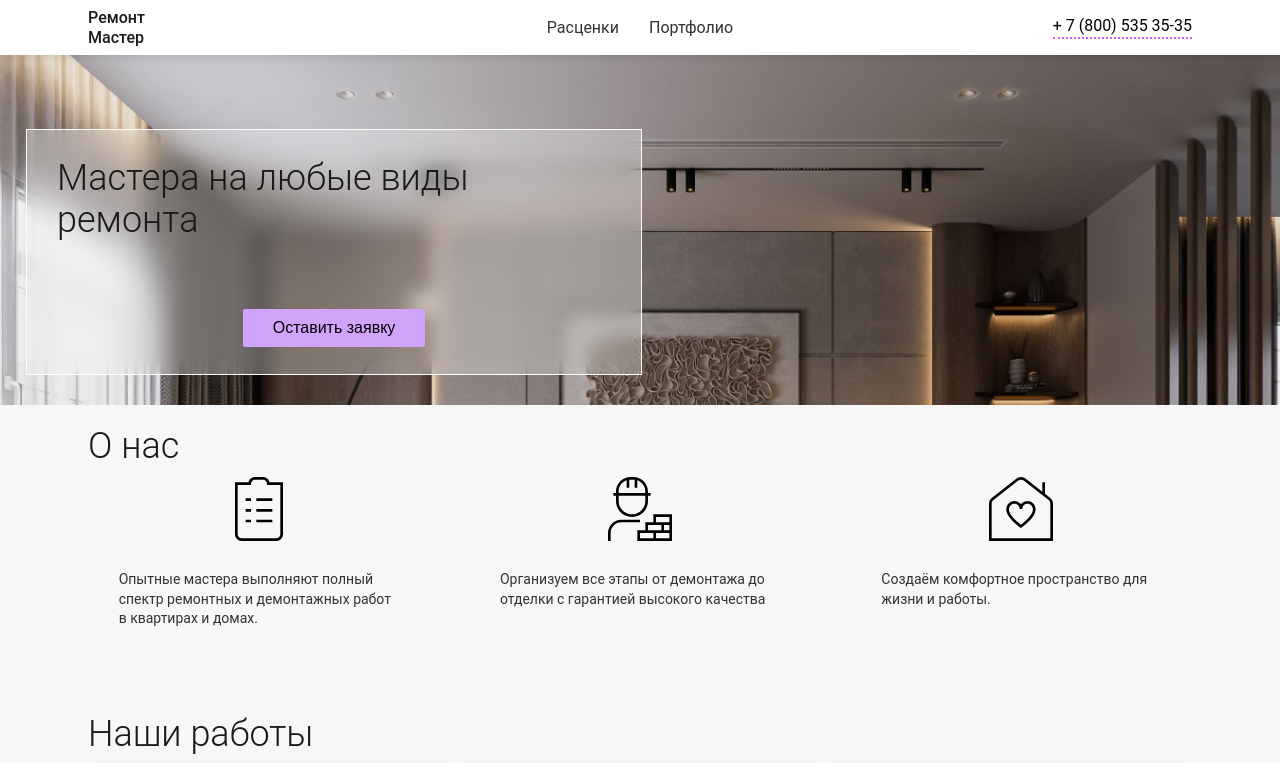
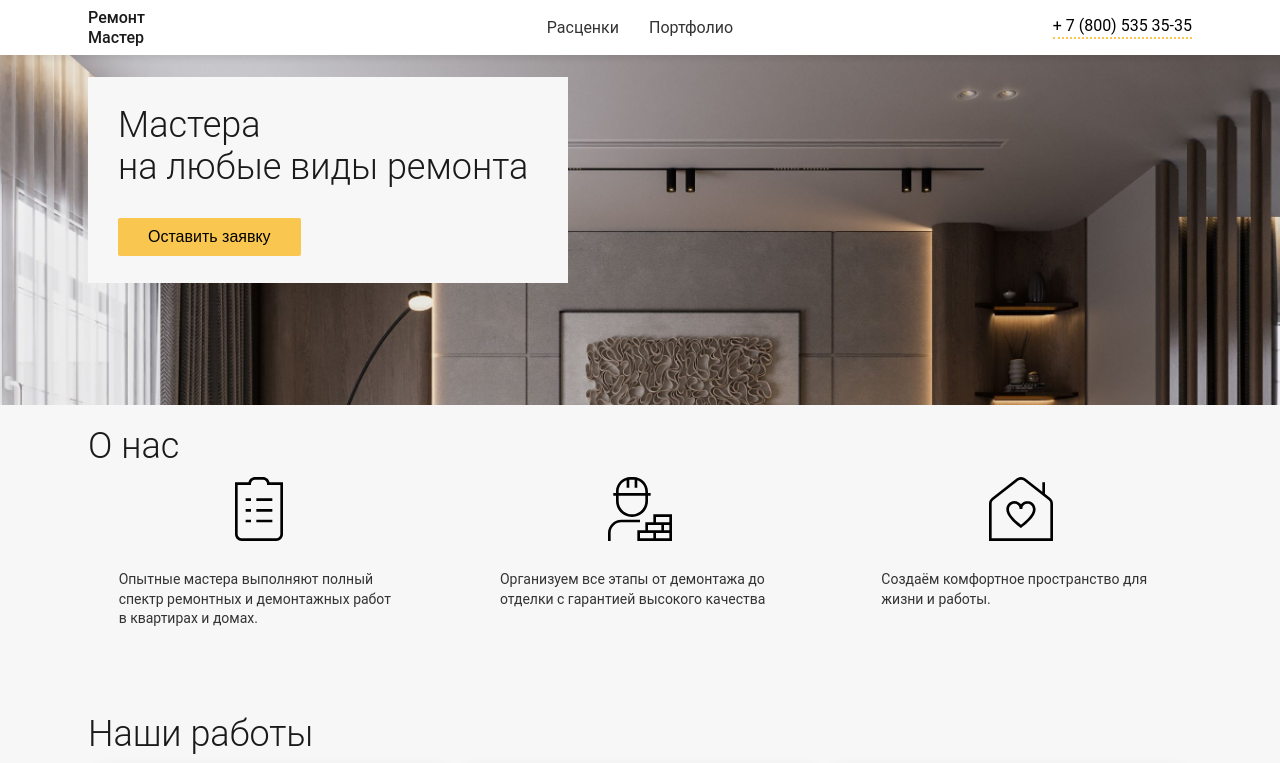
Before and after one commit to avocadonet/website-repair, a Vue app in the folder vue-project/: page / in a window 1280 px wide. Shown: the top 763 px of the page. Built offline with nearby package versions, Linux system fonts and the light colour scheme.

Commit message:
change styles

```diff
--- a/vue-project/src/App.vue
+++ b/vue-project/src/App.vue
@@ -112,7 +112,7 @@ body {
 }
 
 .nav-links a.active, .nav-links a:hover {
-  color: #d15cfc;
+  color: #ffbe0b;
 }
 
 .contact {
@@ -124,7 +124,7 @@ body {
 .phone-link {
   text-decoration: none;
   color: #000;
-  border-bottom: 2px dotted #d15cfc;
+  border-bottom: 2px dotted #f9c74f;
   padding-bottom: 2px;
 }
 
--- a/vue-project/src/components/TabHome.vue
+++ b/vue-project/src/components/TabHome.vue
@@ -2,9 +2,11 @@
   <div class="home-content">
     <!-- Остальные секции остаются без изменений -->
     <section class="hero">
-      <div class="hero-content">
-        <h1 class="hero-title">Мастера на любые виды ремонта</h1>
-        <button class="cta-button" @click="$emit('open-modal')">Оставить заявку</button>
+      <div class="hero-wrapper">
+        <div class="hero-content">
+          <h1 class="hero-title">Мастера <br /> на любые виды ремонта</h1>
+          <button class="cta-button" @click="$emit('open-modal')">Оставить заявку</button>
+        </div>
       </div>
     </section>
 
@@ -123,7 +125,6 @@ section {
 }
 
 .hero {
-  display: flex;
   min-height: 350px;
   background-color: #fff;
   align-items: center;
@@ -134,20 +135,30 @@ section {
   background-position: -45% 16%;
 }
 
+.hero-wrapper {
+  display: flex;
+  max-width: 51rem;
+  min-height: 350px;
+  margin: 0 auto;
+}
+
 .hero-content {
-  width: 616px;
+  width: 480px;
+  height: fit-content;
   padding: 27px 30px;
-  gap: 68px;
+  gap: 30px;
   position: relative;
   top: 22px;
-  left: 26px;
   display: flex;
   flex-direction: column;
   justify-content: center;
-  background-color: #ffffff50;
-  border: 1px solid #FFFDFD;
+  background-color: rgb(247, 247, 247);
   backdrop-filter: blur(10px);
   box-sizing: border-box;
+}
+
+.hero-content .cta-button {
+  margin: 0;
 }
 
 .hero-title {
@@ -157,7 +168,7 @@ section {
 }
 
 .cta-button {
-  background-color: #d1a4fc;
+  background-color: #f9c74f;
   border: none;
   padding: 10px 30px;
   font-size: 16px;
@@ -170,7 +181,7 @@ section {
 }
 
 .cta-button:hover {
-  background-color: #c144fc;
+  background-color: #ffbe0b;
 }
 
 .about, .portfolio-section {
@@ -349,6 +360,11 @@ section {
     max-width: 69rem;
   }
 
+
+  .hero-wrapper {
+    max-width: 69rem;
+  }
+
   .location-container {
     max-width: 2000px;
   }
```
